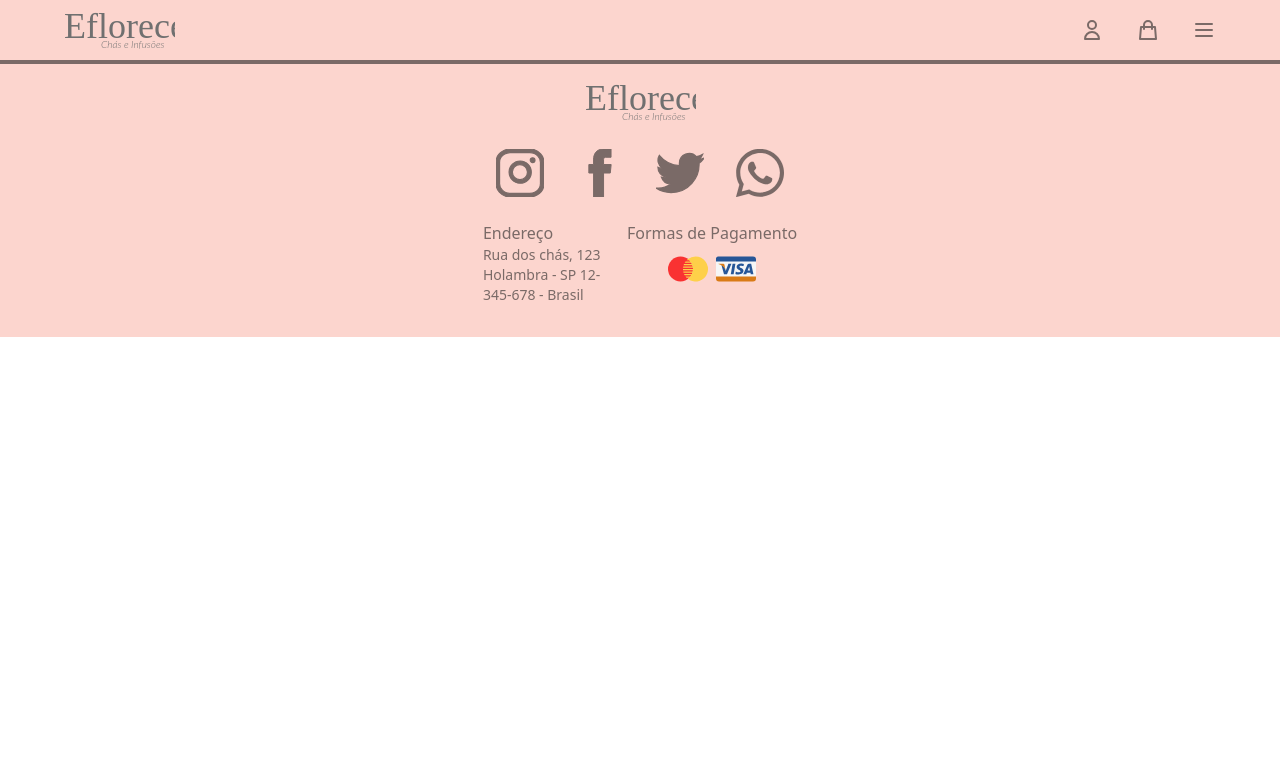
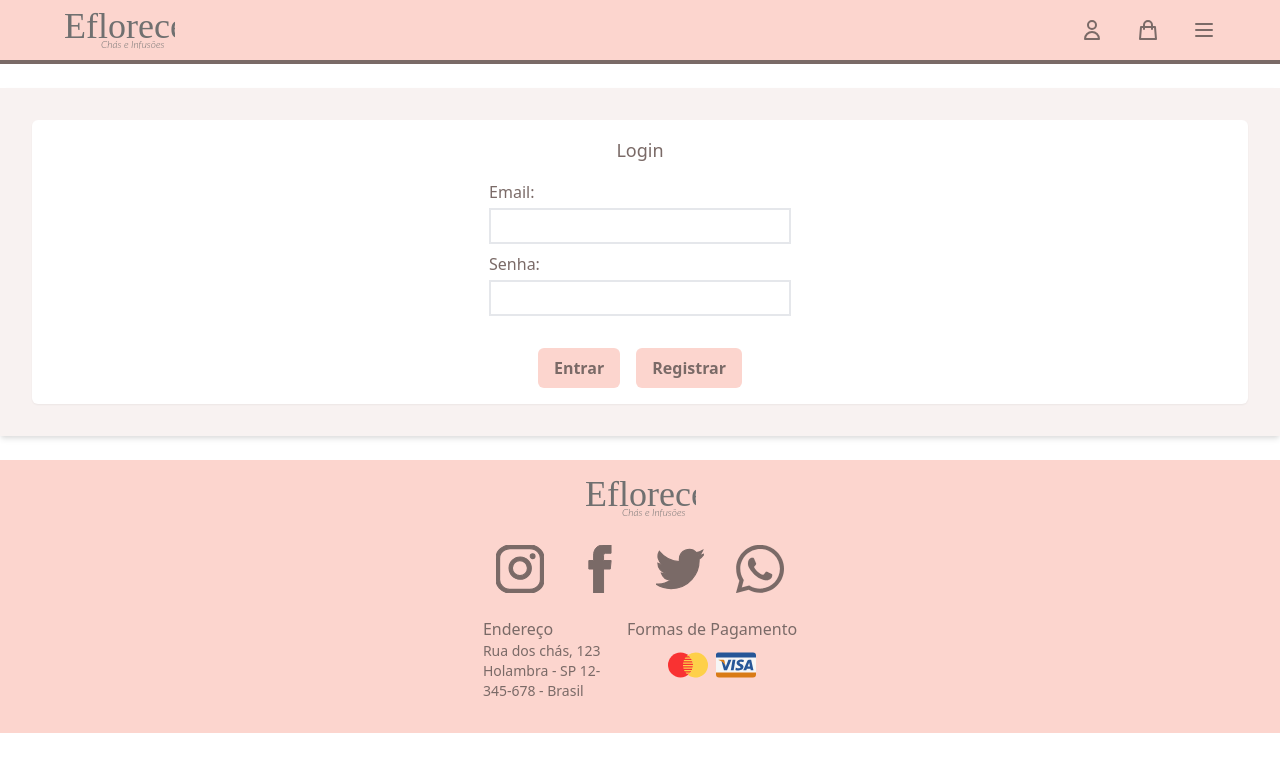
Before and after one commit to vbertazzo/Eflorescer, a Vue app: page /login in a window 1280 px wide. Shown: the top 772 px of the page. Built offline with nearby package versions, Linux system fonts and the light colour scheme.

Commit message:
Add user login view

```diff
--- a/src/components/ui/BaseButton.vue
+++ b/src/components/ui/BaseButton.vue
@@ -21,7 +21,7 @@ import { computed, defineProps } from 'vue'
 
 const mode = computed(() => {
 	if (props.mode === null) {
-		return 'bg-primary hover:bg-primary-dark'
+		return 'bg-primary hover:bg-primary-dark text-secondary font-semibold'
 	}
 
 	if (props.mode === 'flat') {
--- a/src/router.js
+++ b/src/router.js
@@ -1,4 +1,5 @@
 import { createRouter, createWebHistory } from 'vue-router'
+import store from './store'
 
 const router = createRouter({
 	history: createWebHistory(),
@@ -6,10 +7,28 @@ const router = createRouter({
 		{ path: '/', component: () => import('./views/TheHome.vue') },
 		{
 			path: '/registrar',
-			component: () => import('./views/auth/ClientSignup.vue')
+			component: () => import('./views/auth/ClientSignup.vue'),
+			meta: {
+				requiresUnauth: true
+			}
+		},
+		{
+			path: '/login',
+			component: () => import('./views/auth/ClientLogin.vue'),
+			meta: {
+				requiresUnauth: true
+			}
 		},
 		{ path: '/carrinho', redirect: '/' }
 	]
 })
 
+router.beforeEach((to, _, next) => {
+	if (to.meta.requiresUnauth && store.getters.isAuthenticated) {
+		next('/')
+	}
+
+	next()
+})
+
 export default router
--- /dev/null
+++ b/src/views/auth/ClientLogin.vue
@@ -0,0 +1,114 @@
+<template>
+	<section class="p-8 my-6 bg-primary-light shadow-md">
+		<form
+			@submit.prevent="submitForm"
+			class="p-4 flex flex-col justify-center items-center rounded-md bg-white shadow-sm"
+		>
+			<h2 class="text-lg text-center text-secondary">Login</h2>
+			<div class="mt-4 flex flex-col space-y-2">
+				<div>
+					<label for="email" class="text-secondary">Email:</label>
+					<input
+						class="mt-1 py-1 px-2 text-secondary border-2 w-full border-gray-200 focus:border-primary"
+						type="email"
+						id="email"
+						v-model.trim="email"
+					/>
+				</div>
+				<div>
+					<label for="password" class="text-secondary">Senha:</label>
+					<input
+						class="mt-1 py-1 px-2 border-2 text-secondary w-full border-gray-200 focus:border-primary"
+						type="password"
+						id="password"
+						v-model="password"
+					/>
+				</div>
+				<p v-if="!formIsValid" class="text-sm text-red-700">
+					Por favor, entre com um email e senha (ao menos 6 caracteres) válidos.
+				</p>
+				<p v-if="error">{{ error }}</p>
+			</div>
+			<div class="flex space-x-4">
+				<base-button type="submit" class="mt-8" :disabled="loading">
+					<svg
+						v-if="loading"
+						class="animate-spin -ml-1 mr-3 h-5 w-5 text-secondary"
+						xmlns="http://www.w3.org/2000/svg"
+						fill="none"
+						viewBox="0 0 24 24"
+					>
+						<circle
+							class="opacity-25"
+							cx="12"
+							cy="12"
+							r="10"
+							stroke="currentColor"
+							stroke-width="4"
+						></circle>
+						<path
+							class="opacity-75"
+							fill="currentColor"
+							d="M4 12a8 8 0 018-8V0C5.373 0 0 5.373 0 12h4zm2 5.291A7.962 7.962 0 014 12H0c0 3.042 1.135 5.824 3 7.938l3-2.647z"
+						></path>
+					</svg>
+					{{ !loading ? 'Entrar' : 'Entrando...' }}</base-button
+				>
+				<base-button class="mt-8" :disabled="loading" link to="/registrar"
+					>Registrar</base-button
+				>
+			</div>
+		</form>
+	</section>
+</template>
+
+<script setup>
+import { ref } from 'vue'
+import { useStore } from 'vuex'
+import { useRouter } from 'vue-router'
+
+const store = useStore()
+const router = useRouter()
+
+const email = ref('')
+const password = ref('')
+const formIsValid = ref(true)
+const loading = ref(false)
+const error = ref(null)
+
+const validateForm = () => {
+	if (
+		email.value === '' ||
+		!email.value.includes('@') ||
+		password.value.length < 6
+	) {
+		return false
+	}
+	return true
+}
+
+const submitForm = async () => {
+	formIsValid.value = validateForm()
+	if (!formIsValid.value) {
+		return
+	}
+
+	loading.value = true
+	try {
+		await store.dispatch('auth', {
+			email: email.value,
+			password: password.value,
+			mode: 'login'
+		})
+
+		loading.value = false
+
+		router.replace('/')
+	} catch (err) {
+		loading.value = false
+
+		error.value =
+			err.message || 'Falha na autenticação, tente novamente mais tarde'
+	}
+}
+</script>
```
